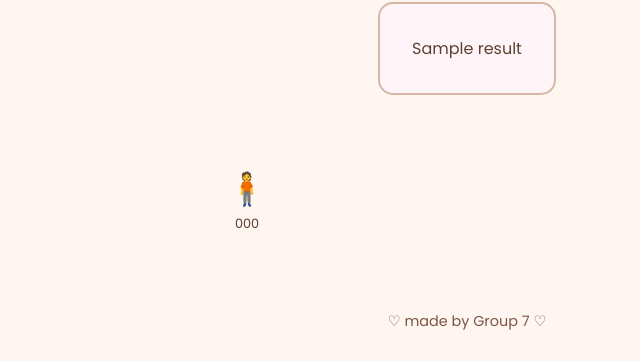
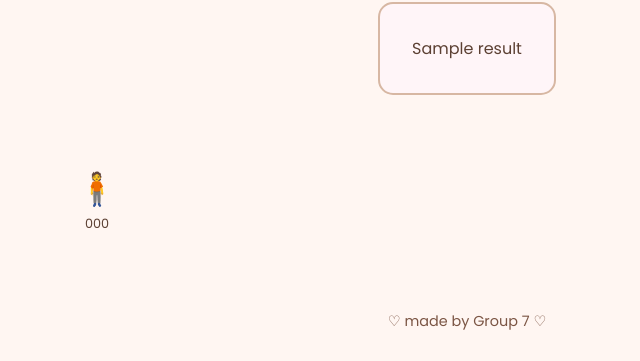
Before and after one commit to clarkentabz-art/Group7_DSA, a Flask app: template templates/queue.html in a window 1280 px wide. Shown: the part 327-688 px from the top of the page, without its empty margins (173-813 px from the left). Run offline with Flask 3, Linux system fonts and the light colour scheme; the template is opened without the code that fills it: most values are stand-ins (such as "Sample title", 1, 10 or a date in 2020).

Commit message:
Update style.css

```diff
--- a/static/css/style.css
+++ b/static/css/style.css
@@ -170,8 +170,8 @@ body {
     gap: 5px;
     flex-wrap: wrap;
     justify-content: flex-start;
-    padding-left: 400px;
-    padding-right: 400px;
+    padding-left: 250px;
+    padding-right: 250px;
     padding-top: 70px;
 }
 
```
